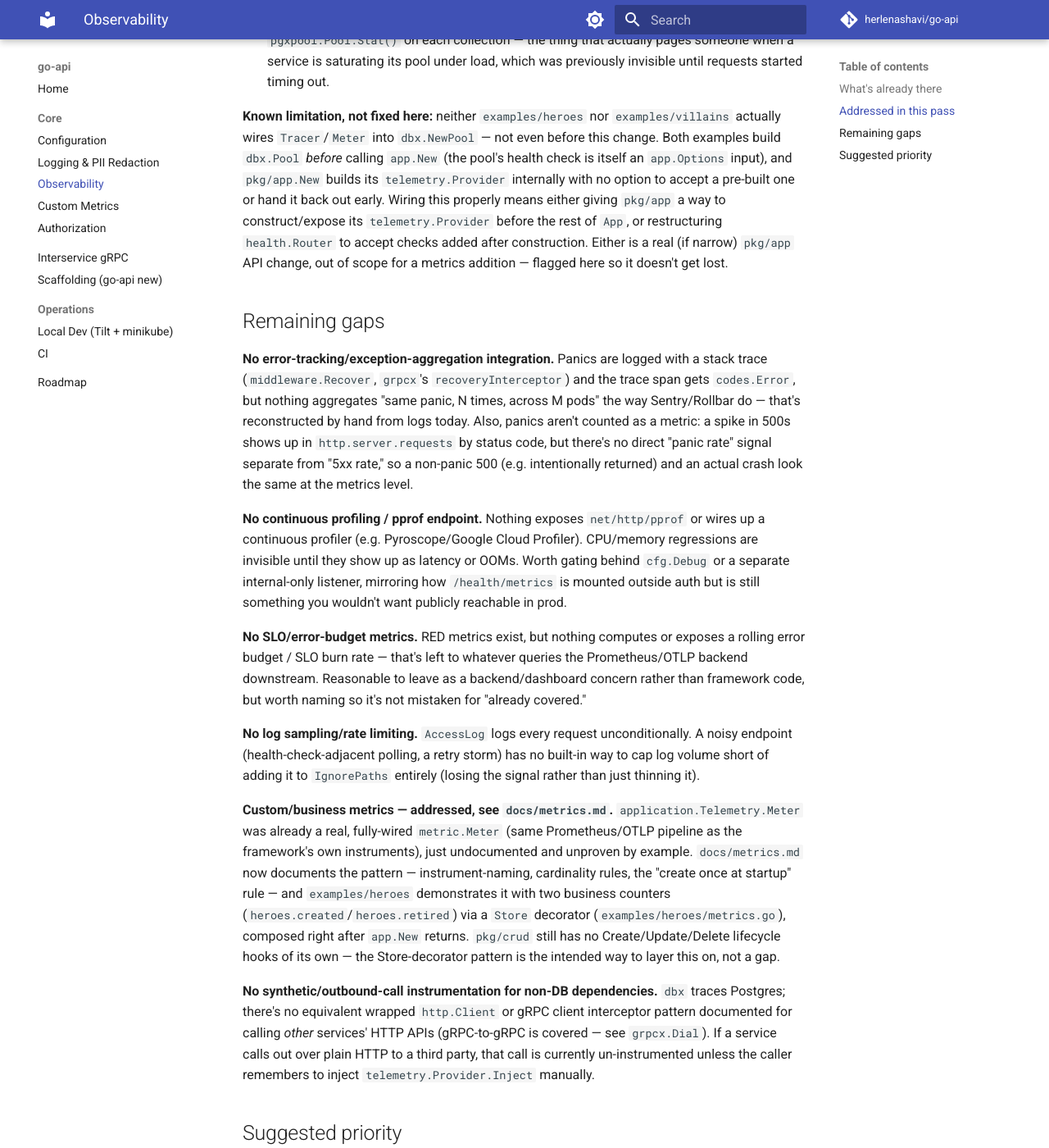
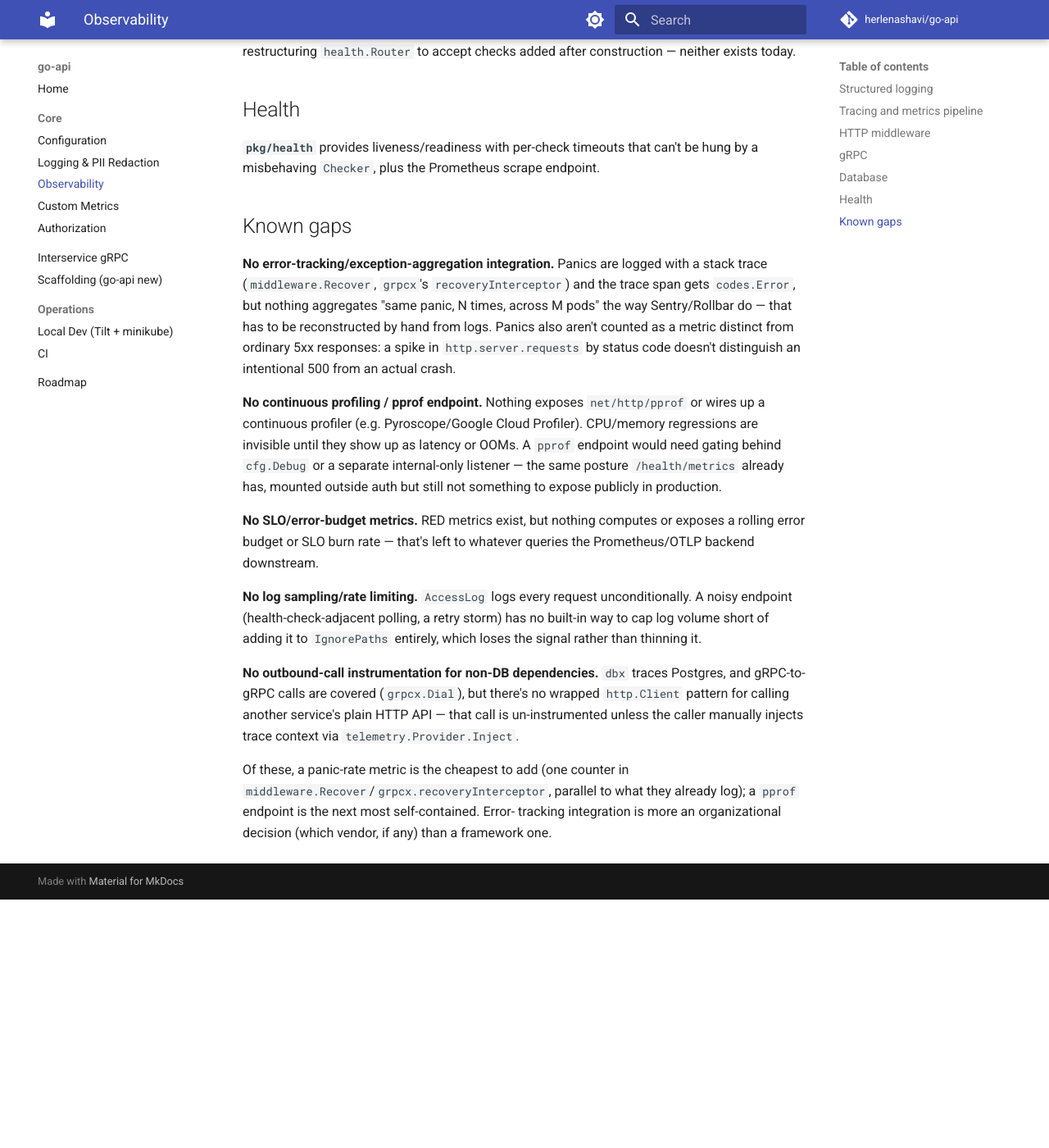
Before and after one commit to herlenashavi/go-api, an MkDocs documentation site: the page built from docs/observability.md, in a window 1280 px wide and 1400 px high, scrolled down 1410 px. Shown: the whole window at 82% size. Built offline with MkDocs 1.6.1 and Material for MkDocs 9.7.7, drawn with Linux system fonts in a browser that asks for light colours; comment, search, counter and statistics services are not loaded; after the commit the page ends 2507 px from its top, so only the background shows below that; some of the changed text lies outside the part shown.

Commit message:
Fix tone/correctness issues in docs/observability.md and docs/roadmap.md (#15)
* docs/observability.md: rewrite as reference docs, not a review handoff

It was written as a "here's what I found/fixed" summary handed back in
a specific conversation — "written after a review of...", "Addressed in
this pass", "flagged here so it doesn't get lost", "Suggested
priority... 1. DB query metrics — done, see above." None of that reads
correctly once it's a hosted docs page with no conversation behind it.

Content is the same (current observability surface, then known gaps);
just reworded to describe present-tense state rather than narrate what
changed and when.

Co-Authored-By: Claude Sonnet 5 <noreply@anthropic.com>

* docs/roadmap.md: fix dangling reference, tone-polish added bullets

"per the original ... call below" pointed at text that no longer exists
— I replaced the old "Scaffolding CLI" deferred bullet (which had that
exact phrase) with new, more specific bullets in an earlier PR and never
updated this cross-reference. Inlined it instead of pointing "below".

Also reworded a few phrases from my own additions that read more like
notes to a reviewer than documentation ("flagged now", "(done — see
...)", "not buried in a chat transcript").

Co-Authored-By: Claude Sonnet 5 <noreply@anthropic.com>

---------

Co-authored-by: Claude Sonnet 5 <noreply@anthropic.com>

```diff
--- a/docs/observability.md
+++ b/docs/observability.md
@@ -1,140 +1,105 @@
 # Observability
 
-This is a map of what go-api instruments today, how the pieces fit
-together, and where the gaps are — written after a review of
-`pkg/logging`, `pkg/telemetry`, `pkg/middleware`, `pkg/grpcx`, `pkg/dbx`,
-and `pkg/health`.
+How go-api instruments logging, tracing, metrics, and health across HTTP,
+gRPC, and the database — and what isn't instrumented yet.
 
-## What's already there
+## Structured logging
 
-**Structured logging** (`pkg/logging`, see also `docs/logging.md`)
-JSON-only via `log/slog`, no dev-mode text formatter to diverge from
-production. Every record — regardless of call site — passes through a
+**`pkg/logging`** (see also [Logging & PII Redaction](logging.md)) is
+JSON-only via `log/slog` — there is no dev-mode text formatter to diverge
+from production. Every record, regardless of call site, passes through a
 built-in PII/secret redactor (key-based and pattern-based) before
 encoding. Request-scoped context (request ID, trace/span ID, auth
 principal) is injected via `Fielder`s without `logging` knowing those
 concepts exist.
 
-**Tracing + metrics pipeline** (`pkg/telemetry`)
-OTel SDK setup: OTLP gRPC exporters for traces and metrics, W3C
-`traceparent`+baggage propagation, parent-based ratio sampling. Prometheus
-exposition is always on independent of OTLP (`/health/metrics`). HTTP RED
-metrics (`http.server.requests`/`duration`/`active_requests`) use the route
-*pattern* as a label, not the resolved path, to keep cardinality bounded.
+## Tracing and metrics pipeline
 
-**HTTP middleware** (`pkg/middleware`)
+**`pkg/telemetry`** sets up the OTel SDK: OTLP gRPC exporters for traces
+and metrics, W3C `traceparent` + baggage propagation, parent-based ratio
+sampling. Prometheus exposition (`/health/metrics`) is always on,
+independent of OTLP. HTTP RED metrics
+(`http.server.requests`/`duration`/`active_requests`) are labeled by
+route *pattern*, not the resolved path, to keep cardinality bounded.
+
+Custom business metrics use the same `Meter` — see
+[Custom Metrics](metrics.md) for the pattern and its cardinality rules.
+
+## HTTP middleware
+
 `Tracing` (server span per request), `Metrics` (RED), `AccessLog`
 (structured one-line-per-request log, optional redacted debug body
 logging), `Recover` (panic → 500 problem+json + logged stack trace).
 
-**gRPC** (`pkg/grpcx`)
-Mirrors the HTTP stack: request-ID propagation via metadata, access-log
-and panic-recovery interceptors, and an `otelgrpc` stats handler sharing
-the same `TracerProvider`/`MeterProvider` as HTTP, so HTTP and gRPC
-telemetry land in one pipeline. gRPC health service backed by the same
-`health.Checker`s as the HTTP readiness endpoint.
+## gRPC
 
-**Database** (`pkg/dbx`)
-`pgx.QueryTracer` turns every query into a `db.query` client span.
-**As of this review, also:** RED-style query metrics
+**`pkg/grpcx`** mirrors the HTTP stack: request-ID propagation via
+metadata, access-log and panic-recovery interceptors, and an `otelgrpc`
+stats handler sharing the same `TracerProvider`/`MeterProvider` as HTTP,
+so HTTP and gRPC telemetry land in one pipeline. The gRPC health service
+is backed by the same `health.Checker`s as the HTTP readiness endpoint.
+
+## Database
+
+**`pkg/dbx`**'s `pgx.QueryTracer` turns every query into a `db.query`
+client span. `dbx.Config.Meter`, if set, adds RED-style query metrics
 (`db.client.query.count`/`duration`, labeled by outcome) and
-connection-pool saturation gauges (`db.client.connections.idle`/`used`/`max`)
-via `dbx.Config.Meter` — see "Addressed" below.
+connection-pool saturation gauges
+(`db.client.connections.idle`/`used`/`max`) — the same shape HTTP gets
+from `Tracing` *and* `Metrics` together.
 
-**Health** (`pkg/health`)
-Liveness/readiness with per-check timeouts that can't be hung by a
-misbehaving `Checker`, plus the Prometheus scrape endpoint.
+Neither `examples/heroes` nor `examples/villains` currently wires
+`Tracer`/`Meter` into `dbx.NewPool`: both build the pool *before* calling
+`app.New` (the pool's health check is itself an `app.Options` input), and
+`pkg/app.New` builds its `telemetry.Provider` internally with no option
+to accept a pre-built one or hand it back out early. Wiring this would
+need either a `pkg/app` API change (constructing/exposing the
+`telemetry.Provider` before the rest of `App`) or restructuring
+`health.Router` to accept checks added after construction — neither
+exists today.
 
-## Addressed in this pass
+## Health
 
-**DB query metrics and pool-saturation gauges** (`pkg/dbx`). Previously
-`dbx` only traced queries — no counter, no duration histogram, no
-visibility into connection-pool exhaustion. HTTP has both `Tracing` *and*
-`Metrics`; DB only had the tracing half, which means a dashboard or alert
-("error rate," "p99 latency," "pool exhausted") had no DB-side signal to
-read, only individual trace spans. Fixed by adding:
+**`pkg/health`** provides liveness/readiness with per-check timeouts
+that can't be hung by a misbehaving `Checker`, plus the Prometheus scrape
+endpoint.
 
-- `dbx.Config.Meter metric.Meter` (parallel to the existing `Tracer`
-  field) — set either, both, or neither.
-- `db.client.query.count` / `db.client.query.duration`, labeled by
-  `db.system` and `error` (bool). Deliberately *not* labeled by
-  statement/table — there's no low-cardinality query name short of
-  parsing SQL, and the trace span already carries full `db.statement`
-  detail for the per-query case.
-- `db.client.connections.{idle,used,max}` as observable gauges read from
-  `pgxpool.Pool.Stat()` on each collection — the thing that actually pages
-  someone when a service is saturating its pool under load, which was
-  previously invisible until requests started timing out.
-
-**Known limitation, not fixed here:** neither `examples/heroes` nor
-`examples/villains` actually wires `Tracer`/`Meter` into `dbx.NewPool` —
-not even before this change. Both examples build `dbx.Pool` *before*
-calling `app.New` (the pool's health check is itself an `app.Options`
-input), and `pkg/app.New` builds its `telemetry.Provider` internally with
-no option to accept a pre-built one or hand it back out early. Wiring
-this properly means either giving `pkg/app` a way to construct/expose its
-`telemetry.Provider` before the rest of `App`, or restructuring
-`health.Router` to accept checks added after construction. Either is a
-real (if narrow) `pkg/app` API change, out of scope for a metrics
-addition — flagged here so it doesn't get lost.
-
-## Remaining gaps
+## Known gaps
 
 **No error-tracking/exception-aggregation integration.** Panics are
 logged with a stack trace (`middleware.Recover`, `grpcx`'s
 `recoveryInterceptor`) and the trace span gets `codes.Error`, but nothing
-aggregates "same panic, N times, across M pods" the way Sentry/Rollbar do
-— that's reconstructed by hand from logs today. Also, panics aren't
-counted as a metric: a spike in 500s shows up in `http.server.requests`
-by status code, but there's no direct "panic rate" signal separate from
-"5xx rate," so a non-panic 500 (e.g. intentionally returned) and an actual
-crash look the same at the metrics level.
+aggregates "same panic, N times, across M pods" the way Sentry/Rollbar
+do — that has to be reconstructed by hand from logs. Panics also aren't
+counted as a metric distinct from ordinary 5xx responses: a spike in
+`http.server.requests` by status code doesn't distinguish an intentional
+500 from an actual crash.
 
 **No continuous profiling / pprof endpoint.** Nothing exposes
-`net/http/pprof` or wires up a continuous profiler (e.g. Pyroscope/Google
-Cloud Profiler). CPU/memory regressions are invisible until they show up
-as latency or OOMs. Worth gating behind `cfg.Debug` or a separate
-internal-only listener, mirroring how `/health/metrics` is mounted
-outside auth but is still something you wouldn't want publicly
-reachable in prod.
+`net/http/pprof` or wires up a continuous profiler (e.g.
+Pyroscope/Google Cloud Profiler). CPU/memory regressions are invisible
+until they show up as latency or OOMs. A `pprof` endpoint would need
+gating behind `cfg.Debug` or a separate internal-only listener — the
+same posture `/health/metrics` already has, mounted outside auth but
+still not something to expose publicly in production.
 
 **No SLO/error-budget metrics.** RED metrics exist, but nothing computes
-or exposes a rolling error budget / SLO burn rate — that's left to
-whatever queries the Prometheus/OTLP backend downstream. Reasonable to
-leave as a backend/dashboard concern rather than framework code, but
-worth naming so it's not mistaken for "already covered."
+or exposes a rolling error budget or SLO burn rate — that's left to
+whatever queries the Prometheus/OTLP backend downstream.
 
 **No log sampling/rate limiting.** `AccessLog` logs every request
 unconditionally. A noisy endpoint (health-check-adjacent polling, a
 retry storm) has no built-in way to cap log volume short of adding it to
-`IgnorePaths` entirely (losing the signal rather than just thinning it).
+`IgnorePaths` entirely, which loses the signal rather than thinning it.
 
-**Custom/business metrics — addressed, see `docs/metrics.md`.**
-`application.Telemetry.Meter` was already a real, fully-wired
-`metric.Meter` (same Prometheus/OTLP pipeline as the framework's own
-instruments), just undocumented and unproven by example. `docs/metrics.md`
-now documents the pattern — instrument-naming, cardinality rules, the
-"create once at startup" rule — and `examples/heroes` demonstrates it with
-two business counters (`heroes.created`/`heroes.retired`) via a `Store`
-decorator (`examples/heroes/metrics.go`), composed right after `app.New`
-returns. `pkg/crud` still has no Create/Update/Delete lifecycle hooks of
-its own — the Store-decorator pattern is the intended way to layer this
-on, not a gap.
+**No outbound-call instrumentation for non-DB dependencies.** `dbx`
+traces Postgres, and gRPC-to-gRPC calls are covered (`grpcx.Dial`), but
+there's no wrapped `http.Client` pattern for calling another service's
+plain HTTP API — that call is un-instrumented unless the caller manually
+injects trace context via `telemetry.Provider.Inject`.
 
-**No synthetic/outbound-call instrumentation for non-DB dependencies.**
-`dbx` traces Postgres; there's no equivalent wrapped `http.Client` or
-gRPC client interceptor pattern documented for calling *other* services'
-HTTP APIs (gRPC-to-gRPC is covered — see `grpcx.Dial`). If a service calls
-out over plain HTTP to a third party, that call is currently
-un-instrumented unless the caller remembers to inject
-`telemetry.Provider.Inject` manually.
-
-## Suggested priority
-
-1. DB query metrics — done, see above.
-2. Panic-rate metric (cheap: one counter in `middleware.Recover` /
-   `grpcx.recoveryInterceptor`, parallel to how they already log).
-3. pprof endpoint behind `cfg.Debug`.
-4. Error-tracking integration, if there's an existing account/budget for
-   one (Sentry et al. are usually an organizational decision, not a
-   framework one).
+Of these, a panic-rate metric is the cheapest to add (one counter in
+`middleware.Recover`/`grpcx.recoveryInterceptor`, parallel to what they
+already log); a `pprof` endpoint is the next most self-contained. Error-
+tracking integration is more an organizational decision (which vendor,
+if any) than a framework one.
```
Also changed, not shown: docs/roadmap.md (+9 -10 lines).
